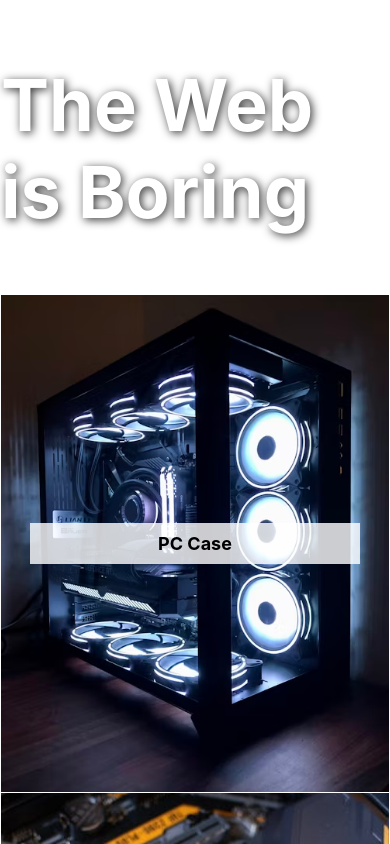
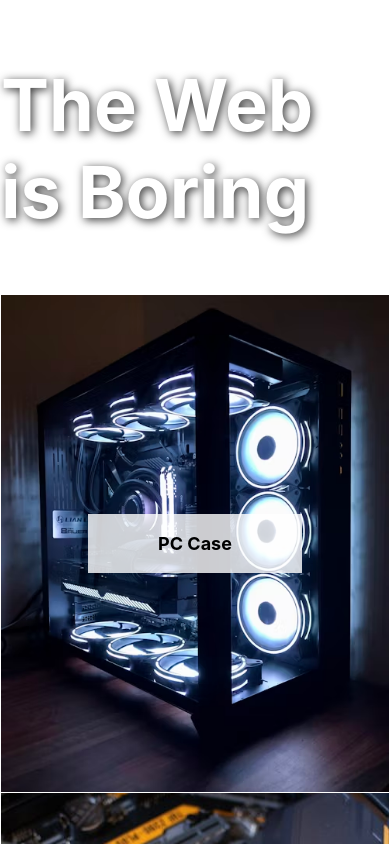
Before and after one commit to DZNpepper/WebIsBoring, a React (Create React App) app in the folder webisboring/: page /main-page in a window 390 px wide. Shown: the top 844 px of the page. Built offline with nearby package versions, Linux system fonts and the light colour scheme.

Commit message:
Title update

```diff
--- a/webisboring/src/components/MainPage/MainPage.js
+++ b/webisboring/src/components/MainPage/MainPage.js
@@ -1,4 +1,5 @@
 import React from 'react';
+
 import './MainPage.scss'; // Import SCSS styles
 import componentsData from '../../data/componentsData'; // Import componentsData
 import Title from '../Title';
@@ -8,7 +9,7 @@ const MainPage = () => {
     // Main container section
     <section className="main-page">
       {/* Title */}
-      <Title />
+      <Title className="main-title" />
       {/* Components Grid */}
       <section className="components-grid">
         {/* Map through componentsData and render each component */}
--- a/webisboring/src/components/MainPage/MainPage.scss
+++ b/webisboring/src/components/MainPage/MainPage.scss
@@ -50,7 +50,8 @@ $gray: #808080; // Gray color
 
   // Overlay styles
   .overlay {
-    width: 50%; // Overlay width
+    width: 20%; // Reduce width for smaller screens
+    height: 8%; // Overlay width
     padding: 10px; // Padding for overlay content
     background-color: $white; // White background color
     position: absolute; // Absolute positioning
@@ -63,7 +64,8 @@ $gray: #808080; // Gray color
 
     // Adjust width for smaller screens
     @media (max-width: 768px) {
-      width: 80%; // Reduce width for smaller screens
+      width: 50%; // Reduce width for smaller screens
+      height: 8%;
     }
   }
 
--- a/webisboring/src/components/Title.scss
+++ b/webisboring/src/components/Title.scss
@@ -1,4 +1,4 @@
-    h1 {
+  h1 {
       font-size: 4.5rem;
       text-shadow: 2px 2px 10px rgba(0, 0, 0, 0.8);
       color: white;
```
